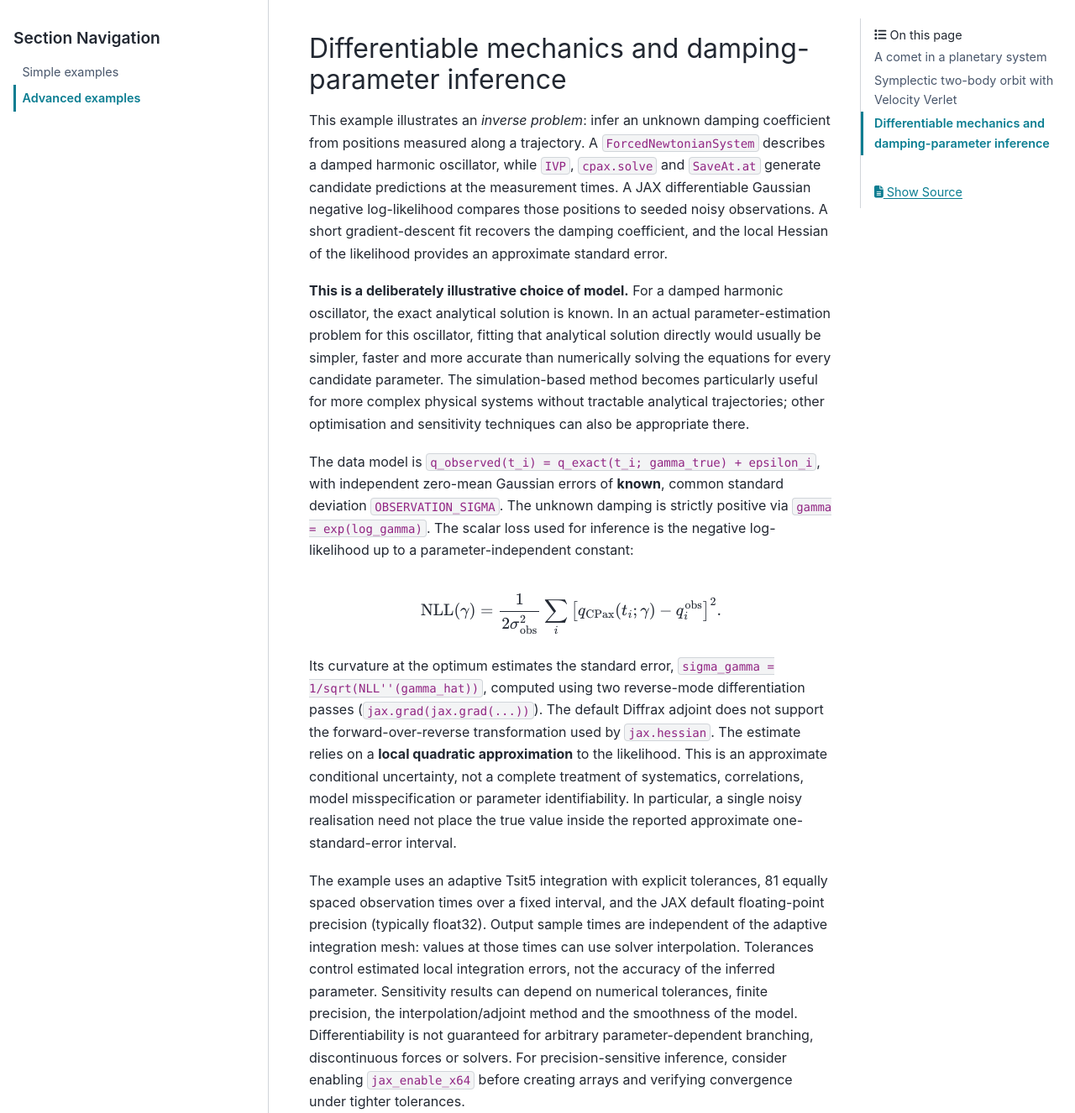
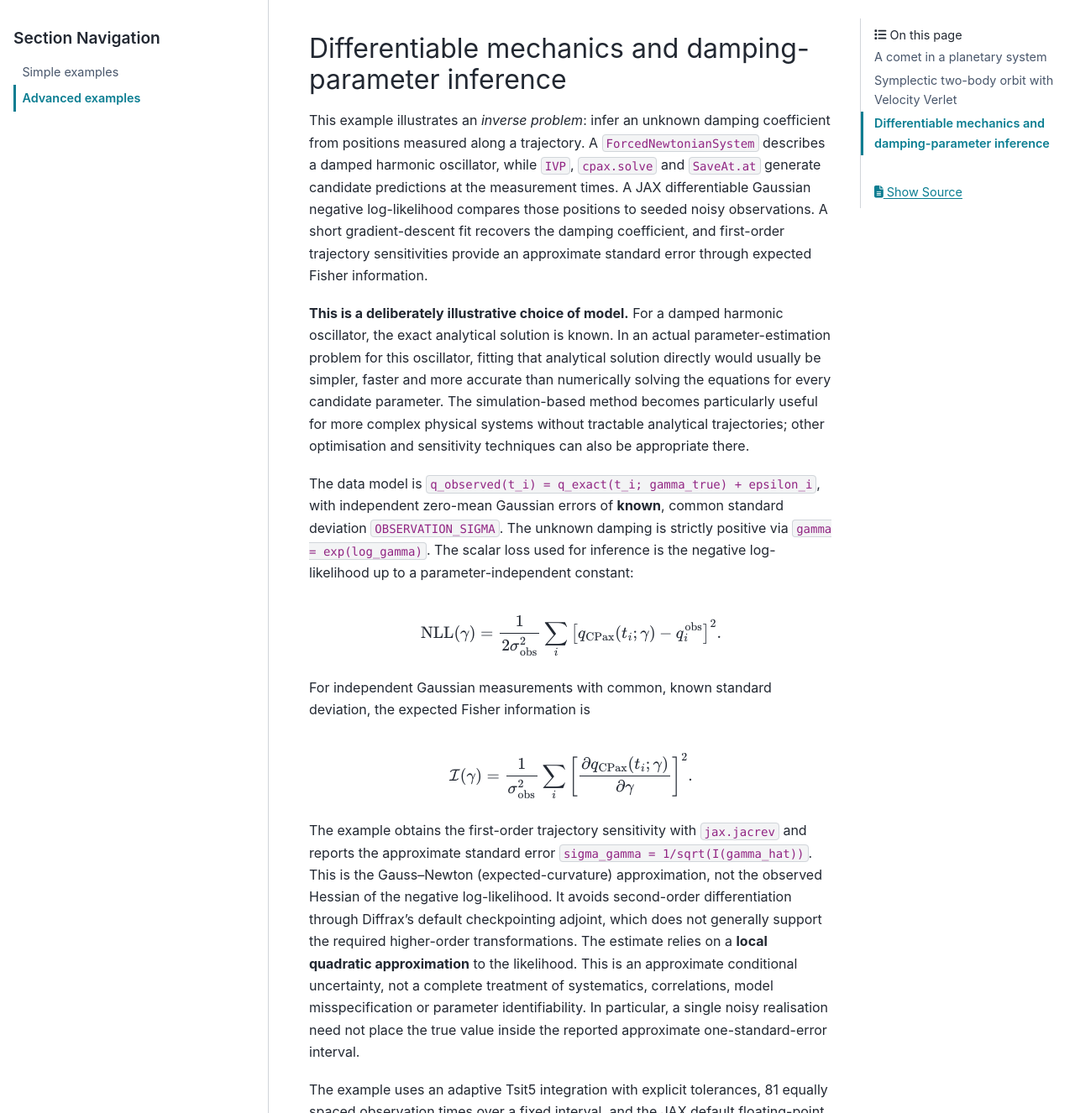
Before and after one commit to JaLuka98/CPax, a Sphinx documentation site: the page built from docs/source/examples/advanced.rst, in a window 1280 px wide and 1400 px high, scrolled down 1800 px, cut to the strip 74-1400 px from the top of the window. Shown: the whole strip at 84% size. Built offline with Sphinx 7.4.7 and the PyData theme 0.15.4, drawn with Linux system fonts in a browser that asks for light colours; pages that are not in the unit, such as notebooks, are missing from menus.

Commit message:
docs: explain first-order Fisher uncertainty instead of Hessian

```diff
--- a/docs/source/examples/advanced.rst
+++ b/docs/source/examples/advanced.rst
@@ -58,8 +58,8 @@ coefficient from positions measured along a trajectory. A
 ``IVP``, ``cpax.solve`` and ``SaveAt.at`` generate candidate predictions
 at the measurement times. A JAX differentiable Gaussian negative
 log-likelihood compares those positions to seeded noisy observations.
-A short gradient-descent fit recovers the damping coefficient, and the
-local Hessian of the likelihood provides an approximate standard error.
+A short gradient-descent fit recovers the damping coefficient, and first-order trajectory sensitivities provide an approximate standard error
+through expected Fisher information.
 
 **This is a deliberately illustrative choice of model.** For a damped
 harmonic oscillator, the exact analytical solution is known. In an actual
@@ -81,12 +81,24 @@ negative log-likelihood up to a parameter-independent constant:
    \mathrm{NLL}(\gamma) = \frac{1}{2\sigma_{\mathrm{obs}}^2}
    \sum_i \left[q_{\mathrm{CPax}}(t_i;\gamma)-q_i^{\mathrm{obs}}\right]^2.
 
-Its curvature at the optimum estimates the standard error,
-``sigma_gamma = 1/sqrt(NLL''(gamma_hat))``, computed using two
-reverse-mode differentiation passes (``jax.grad(jax.grad(...))``).
-The default Diffrax adjoint does not support the forward-over-reverse
-transformation used by ``jax.hessian``. The estimate relies on a **local quadratic
-approximation** to the likelihood. This is an approximate conditional
+For independent Gaussian measurements with common, known standard
+deviation, the expected Fisher information is
+
+.. math::
+
+   \mathcal{I}(\gamma) =
+   \frac{1}{\sigma_{\mathrm{obs}}^2}
+   \sum_i \left[\frac{\partial q_{\mathrm{CPax}}(t_i;\gamma)}
+   {\partial\gamma}\right]^2.
+
+The example obtains the first-order trajectory sensitivity with
+``jax.jacrev`` and reports the approximate standard error
+``sigma_gamma = 1/sqrt(I(gamma_hat))``. This is the
+Gauss--Newton (expected-curvature) approximation, not the observed
+Hessian of the negative log-likelihood. It avoids second-order
+differentiation through Diffrax's default checkpointing adjoint, which
+does not generally support the required higher-order transformations.
+The estimate relies on a **local quadratic approximation** to the likelihood. This is an approximate conditional
 uncertainty, not a complete treatment of systematics, correlations,
 model misspecification or parameter identifiability. In particular,
 a single noisy realisation need not place the true value inside the
```
